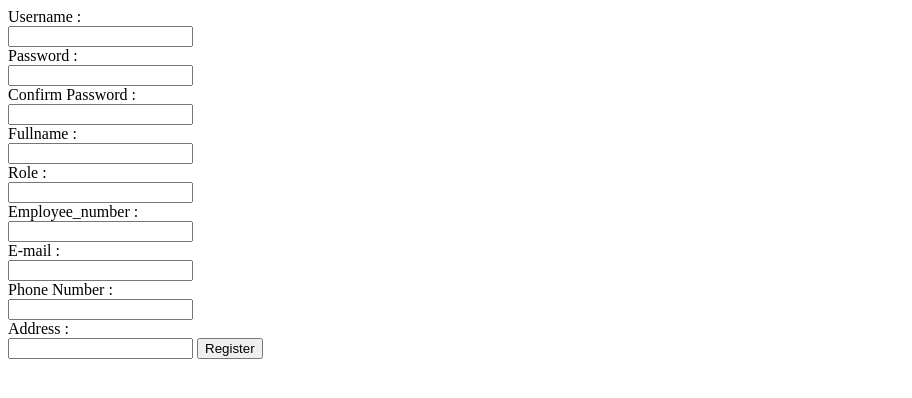
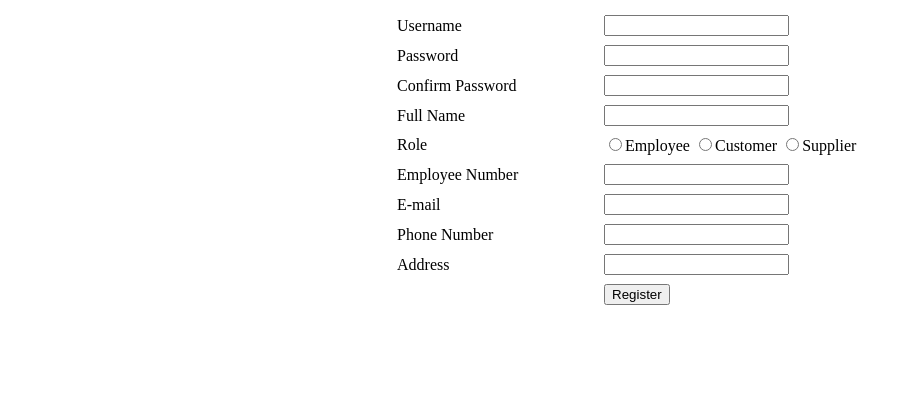
Before and after one commit to khairunnisasiwi/loginSI, a PHP site: page /register.php in a window 1280 px wide. Shown: the top 398 px of the page, without its empty margins (0-912 px from the left). Run offline with PHP 8.4, Linux system fonts and the light colour scheme.

Commit message:
edit regster
tambah radio button sama rapiin web

```diff
--- a/index.php
+++ b/index.php
@@ -69,7 +69,7 @@
       <table width="309" border="0" align="center" cellpadding="2" cellspacing="5">
       <tr>
         <td><div align="right"></div></td>
-        <td><input name="" type="submit" value="sign in" /></td>
+        <td><input name="" type="submit" value="sign up" /></td>
       </tr>
       </table>
     </form>
--- a/register.php
+++ b/register.php
@@ -7,25 +7,51 @@
 
 <body>
 <form action="reg_act.php" method="post">
-<div> Username :</div>
-<input name="username" type="text" />
-<div> Password :</div>
-<input name="password" type="password" />
-<div>Confirm Password :</div>
-<input name="confirm" type="password" />
-<div> Fullname :</div>
-<input name="fullname" type="text" />
-<div> Role :</div>
-<input name="role" type="text" />
-<div> Employee_number :</div>
-<input name="employee_number" type="text" />
-<div> E-mail :</div>
-<input name="email" type="text" />
-<div> Phone Number :</div>
-<input name="phonenumber" type="text" />
-<div> Address :</div>
-<input name="address" type="text" />
-<input type="submit" value="Register" />
+	<table width="500" border="0" align="center" cellpadding="2" cellspacing="5">
+		<tr>
+			<td width="131"><div>Username</div></td>
+			<td width="177"><input name="username" type="text" required /></td>
+		</tr>
+		<tr>
+			<td><div>Password</div></td>
+        	<td><input name="password" type="password" required /></td>
+        </tr>
+        <tr>
+        	<td><div>Confirm Password </div></td>
+        	<td><input name="confirm" type="password" required /></td>
+        </tr>
+        <tr>
+        	<td><div>Full Name </div></td>
+        	<td><input name="fullname" type="text" required /></td>
+        </tr>
+        <tr>
+        	<td><div>Role </div></td>
+        	<td><input type="radio" name="role" <?php if (isset($role) && $role==1) echo "checked";?> value=1>Employee
+        		<input type="radio" name="role" <?php if (isset($role) && $role==2) echo "checked";?> value=2>Customer
+				<input type="radio" name="role" <?php if (isset($role) && $role==3) echo "checked";?> value=3>Supplier
+			</td>
+		</tr>
+		<tr>
+			<td><div>Employee Number </div></td>
+			<td><input name="employee_number" type="text" /></td>
+		</tr>
+		<tr>
+			<td><div>E-mail </div></td>
+			<td><input name="email" type="email" required /></td>
+		</tr>
+		<tr>
+			<td><div>Phone Number </div></td>
+			<td><input name="phonenumber" type="text" required /> </td>
+		</tr>
+		<tr>
+			<td><div> Address </div></td>
+			<td><input name="address" type="text" /> </td>
+		</tr>
+		<tr>
+			<td><div align="right"></div></td>
+			<td><input type="submit" value="Register"/> </td>
+		</tr>
+	</table>
 </form>
 </body>
 </html>
```
